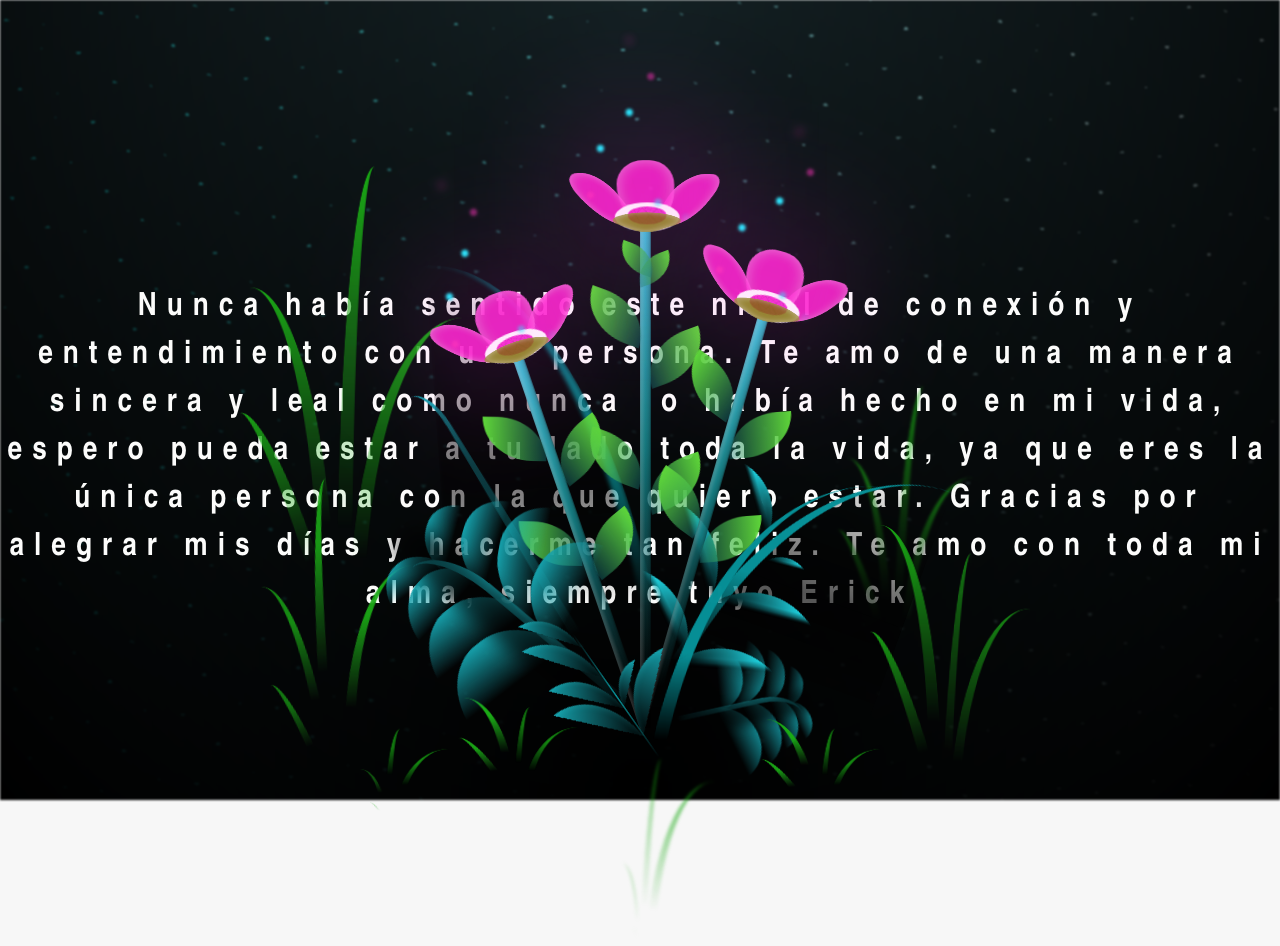
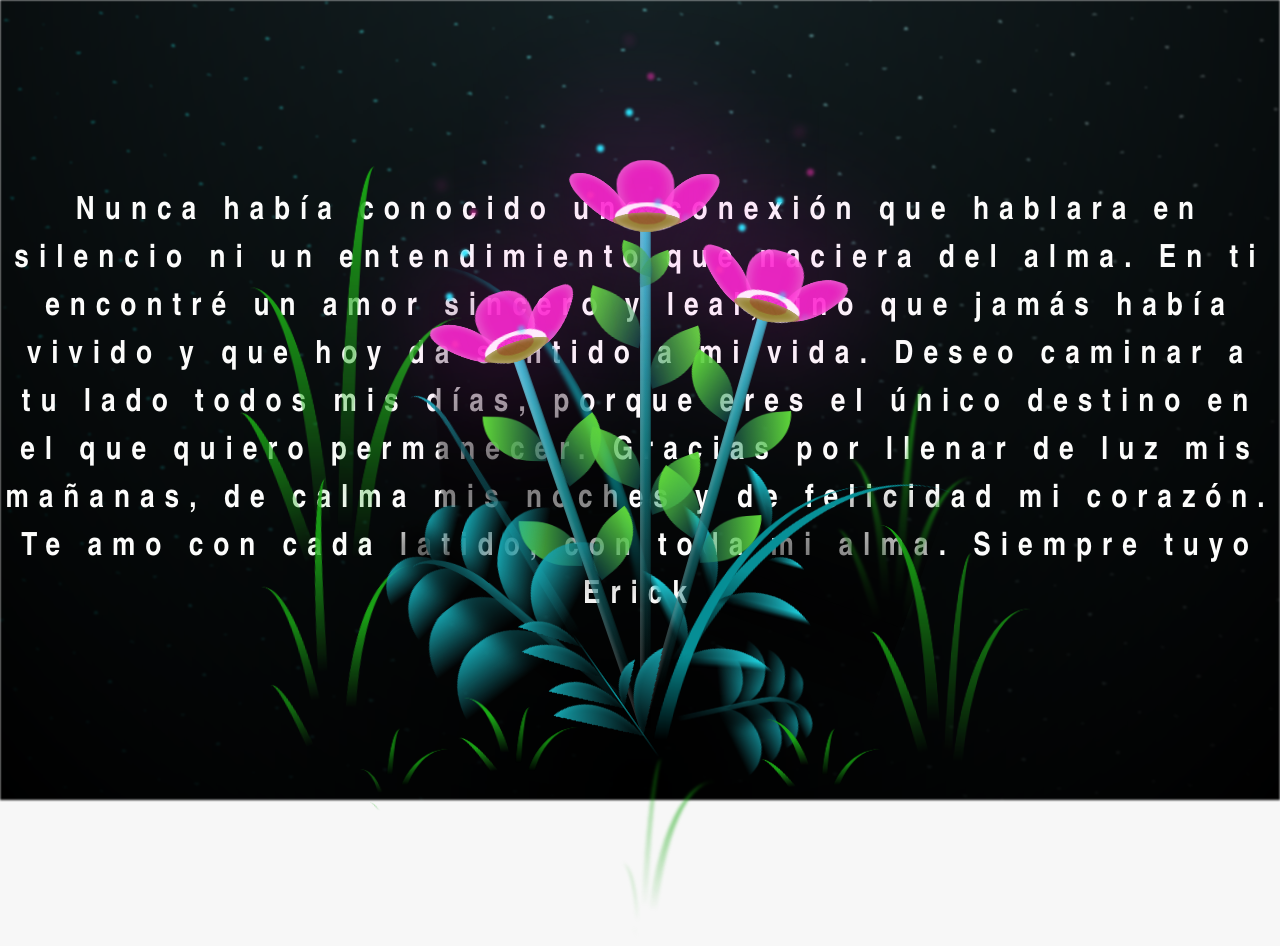
Before and after one commit to abe75718-ai/detallito-para-fer, a plain HTML site: page flower.html in a window 1280 px wide. Drawn offline with Linux system fonts and the light colour scheme; a script that the page names is missing.

Commit message:
Update flower.html

```diff
--- a/flower.html
+++ b/flower.html
@@ -13,7 +13,9 @@
     <div id="lyrics">
 
     </div>
-    <h1 class="titulo">Nunca había sentido este nivel de conexión y entendimiento con una persona. Te amo de una manera sincera y leal como nunca lo había hecho en mi vida, espero pueda estar a tu lado toda la vida, ya que eres la única persona con la que quiero estar. Gracias por alegrar mis días y hacerme  tan feliz. Te amo con toda mi alma, siempre tuyo Erick</h1>
+    <h1 class="titulo">Nunca había conocido una conexión que hablara en silencio ni un entendimiento que naciera del alma. En ti encontré un amor sincero y leal, uno que jamás había vivido y que hoy da sentido a mi vida. Deseo caminar a tu lado todos mis días, porque eres el único destino en el que quiero permanecer.
+
+Gracias por llenar de luz mis mañanas, de calma mis noches y de felicidad mi corazón. Te amo con cada latido, con toda mi alma. Siempre tuyo Erick</h1>
 
     <div class="night"></div>
     <div class="flowers">
```
